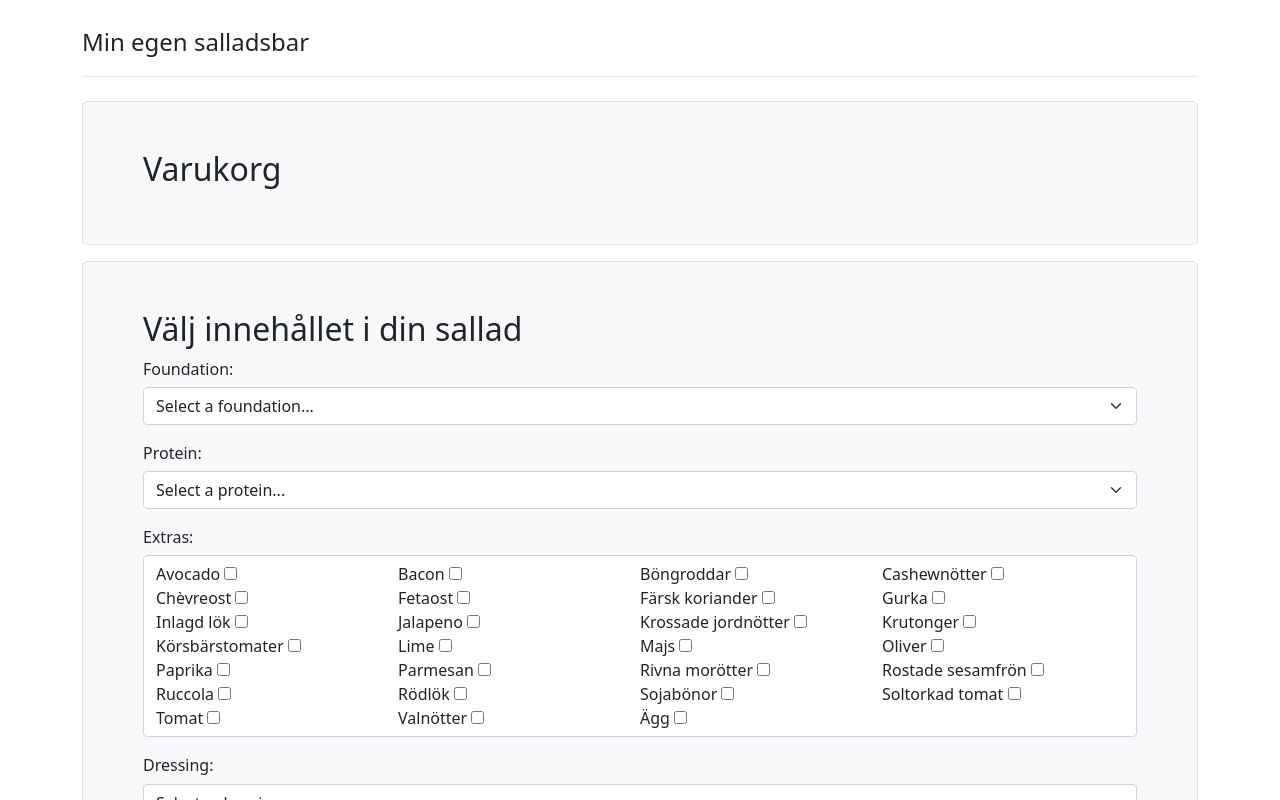
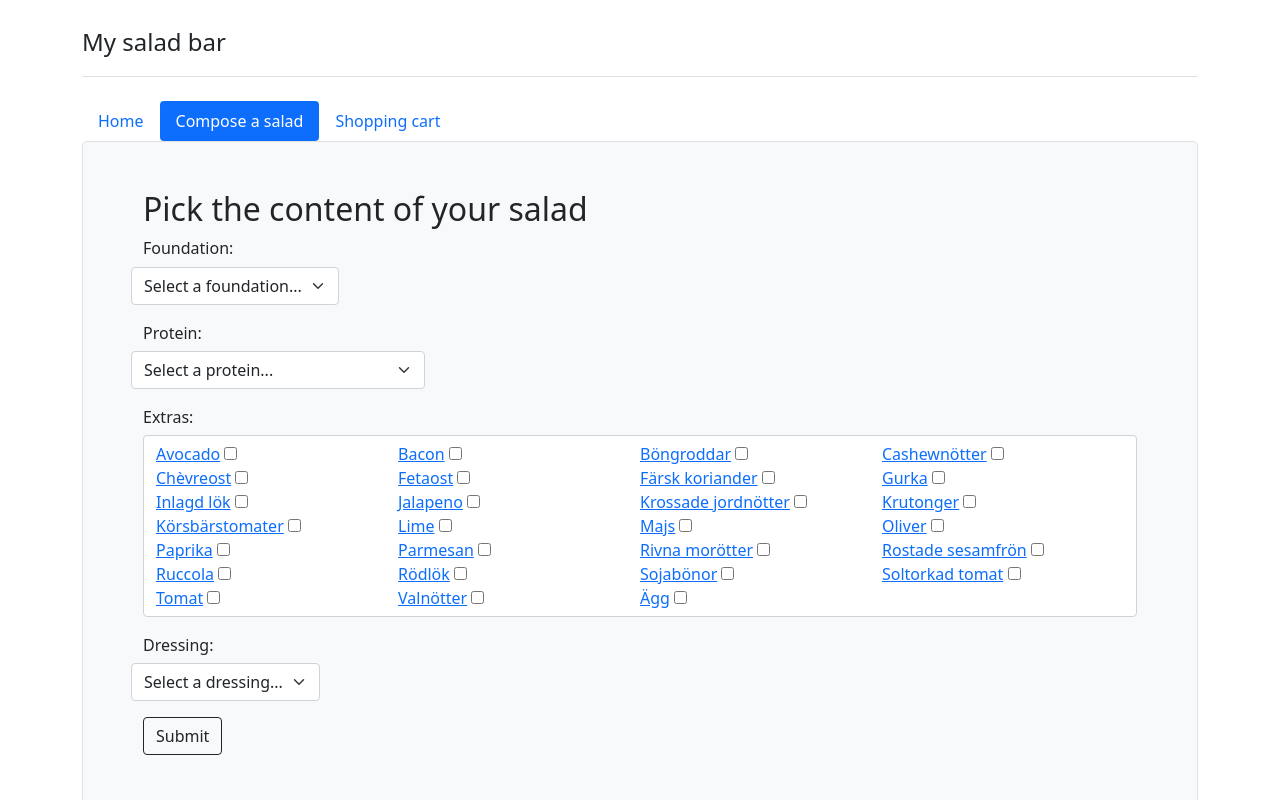
Before and after one commit to jacobsall/EDAF90, a React (Create React App) app in the folder lab2/: page /compose-salad in a window 1280 px wide. Shown: the top 800 px of the page. Built offline with nearby package versions, Linux system fonts and the light colour scheme.

Commit message:
lab3 done

```diff
--- a/lab2/package.json
+++ b/lab2/package.json
@@ -9,6 +9,7 @@
     "bootstrap": "^5.1.3",
     "react": "^17.0.2",
     "react-dom": "^17.0.2",
+    "react-router-dom": "^6.2.1",
     "react-scripts": "5.0.0",
     "web-vitals": "^2.1.4"
   },
--- a/lab2/src/App.js
+++ b/lab2/src/App.js
@@ -1,9 +1,13 @@
 import './App.css';
 import 'bootstrap/dist/css/bootstrap.css';
 import { Component } from 'react';
-import ComposeSalad from './components/ComposeSalad';
+import { Link, Routes, Route, useLocation } from 'react-router-dom';
+
+import ComposeSaladWrapper from './components/ComposeSaladWrapper';
 import ViewOrder from './components/ViewOrder';
 import inventory from './lib/inventory.ES6';
+import ViewIngredient from './components/ViewIngredient';
+import Home from './components/Home';
 
 class App extends Component
 {
@@ -22,27 +26,69 @@ class App extends Component
 
   removeSalad = (salad) => {
     this.setState(state => {
-      return {order: this.state.order.filter(i => i.uuid !== salad.uuid)}
+      return {order: state.order.filter(i => i.uuid !== salad.uuid)}
     });
   }
 
   render() {
     return (
       <div className="container py-4">
-      <header className="pb-3 mb-4 border-bottom">
-        <span className="fs-4">Min egen salladsbar</span>
-      </header>
+        <Header/>
+        <NavBar/>
 
-      <ViewOrder order={this.state.order} handleRemove={this.removeSalad}/>
-      <ComposeSalad inventory={inventory} addSalad={this.addSalad}/>
+        <Routes>
+          <Route path='/' index element={<Home/>}/>
+          <Route path='*' element={<h4>Page not found</h4>}/>
+          <Route path='/view-order' element={<ViewOrder order={this.state.order} handleRemove={this.removeSalad}/>}/>
+          <Route path='/compose-salad' element={<ComposeSaladWrapper inventory={inventory} addSalad={this.addSalad}/>}/>
+          <Route path='/view-ingredient/:name' element={<ViewIngredient inventory={inventory}/>}/>
+        </Routes>
 
-      <footer className="pt-3 mt-4 text-muted border-top">
-        EDAF90 - webprogrammering
-      </footer>
-    </div>
+        <footer className="pt-3 mt-4 text-muted border-top">
+          EDAF90 - webprogramming
+        </footer>
+      </div>
     );
   }
+}
 
+const Header = () => {
+  return (
+    <header className="pb-3 mb-4 border-bottom">
+        <span className="fs-4">My salad bar</span>
+    </header>
+  );
+}
+
+const NavBar = () => {
+  return (
+    <ul className="nav nav-pills">
+      <li className="nav-item">
+        <Link
+          className={`nav-link ${useLocation().pathname === '/' ? "active" : ""}`}
+          to="/"
+        >
+          Home
+        </Link>
+      </li>
+      <li className="nav-item">
+        <Link
+          className={`nav-link ${useLocation().pathname === '/compose-salad' ? "active" : ""}`}
+          to="/compose-salad"
+        >
+          Compose a salad
+        </Link>
+      </li>
+      <li>
+        <Link
+          className={`nav-link ${useLocation().pathname === '/view-order' ? "active" : ""}`}
+          to='/view-order'
+        >
+          Shopping cart
+        </Link>
+      </li>
+    </ul>
+  );
 }
 
 export default App;
--- a/lab2/src/components/ComposeSalad.js
+++ b/lab2/src/components/ComposeSalad.js
@@ -12,10 +12,16 @@ class ComposeSalad extends Component {
       protein: '',
       extras: [],
       dressing: '',
+      formErrors : {
+        submissionFailed: false,
+        extras: false,
+      }
     };
   }
 
   handleChange = (event) => {
+    event.target.parentElement.classList.add("was-validated");
+
     const target = event.target;
     const value = target.value;
     const name = target.name;
@@ -23,10 +29,18 @@ class ComposeSalad extends Component {
     if(target.type === 'checkbox'){
       let list = this.state[name];
       list = target.checked ? list.concat(value) : list.filter(i => i !== value);
-      this.setState({
-        [name]: list
-      }, () => {
-        console.log(this.state)
+
+      let extraError = list.length < 3 || list.length > 9
+
+      this.setState(state => ({
+        [name]: list,
+        formErrors: {
+          ...state.formErrors,
+          extras: extraError
+        }
+      }), () => {
+        console.log(this.state.formErrors.extras + " " + this.state.formErrors.submissionFailed)
+
       });
     }
     else{
@@ -36,10 +50,42 @@ class ComposeSalad extends Component {
         console.log(this.state)
       });
     }
+
   }
 
   handleSubmit = (e) => {
     e.preventDefault();
+    e.target.classList.add("was-validated");
+
+    let extraError = this.state.extras.length < 3 || this.state.extras.length > 9;
+
+    if(extraError){
+      this.setState({
+        formErrors: {
+          submissionFailed: true,
+          extras: extraError
+        }
+      })
+      return
+    }
+
+    if(!e.target.checkValidity()){
+      // this.setState(state => {
+      //   return {
+      //     formErrors: {
+      //     submissionFailed: true,
+      //     extras: state.extras.length < 3 || state.extras.length > 9
+      //     }
+      //   }
+      // })
+      this.setState({
+        formErrors: {
+          submissionFailed: true,
+          extras: extraError
+        }
+      })
+      return
+    }
 
     let salad = new Salad();
     salad.add(this.state.foundation, this.state.inventory[this.state.foundation]);
@@ -54,7 +100,9 @@ class ComposeSalad extends Component {
       protein: '',
       extras: [],
       dressing: ''
-    })
+    });
+
+    this.props.navigate('/view-order');
   }
 
   render() {
@@ -66,13 +114,13 @@ class ComposeSalad extends Component {
     return (
       <div className="container col-12">
         <div className="row h-200 p-5 bg-light border rounded-3">
-          <h2>Välj innehållet i din sallad</h2>
-          <form onSubmit={(e) => this.handleSubmit(e)}>
+          <h2>Pick the content of your salad</h2>
+          <form noValidate onSubmit={(e) => this.handleSubmit(e)}>
               <SaladSelect type='foundation' data={foundation} handleChange={this.handleChange} valueRef={this.state.foundation}/>
               <SaladSelect type='protein' data={protein} handleChange={this.handleChange} valueRef={this.state.protein}/>
-              <SaladCheckbox type='extras' data={extras} handleChange={this.handleChange} valueRefs={this.state.extras}/>
+              <SaladCheckbox type='extras' data={extras} handleChange={this.handleChange} valueRefs={this.state.extras} showError={this.state.formErrors.submissionFailed && this.state.formErrors.extras}/>
               <SaladSelect type='dressing' data={dressing} handleChange={this.handleChange} valueRef={this.state.dressing}/>
-              <input className='btn btn-outline-secondary' type='submit' value='Submit'/>
+              <input className='btn btn-outline-dark' type='submit' value='Submit'/>
           </form>
         </div>
       </div>
--- /dev/null
+++ b/lab2/src/components/ComposeSaladWrapper.js
@@ -0,0 +1,11 @@
+import React from 'react';
+import { useNavigate } from 'react-router-dom';
+import ComposeSalad from './ComposeSalad';
+
+const ComposeSaladWrapper = (props) => {
+  const navigate = useNavigate();
+
+  return <ComposeSalad navigate={navigate} {...props}/>
+}
+
+export default ComposeSaladWrapper;
--- /dev/null
+++ b/lab2/src/components/Home.js
@@ -0,0 +1,13 @@
+import React from 'react';
+
+function Home() {
+  return(
+    <div className='container col-12 mb-3'>
+      <div className='row p-5 h-200 bg-light border rounded-3'>
+        <h2>Sike</h2>
+      </div>
+    </div>
+  );
+}
+
+export default Home;
--- a/lab2/src/components/SaladCheckbox.js
+++ b/lab2/src/components/SaladCheckbox.js
@@ -1,14 +1,15 @@
 import React from 'react';
+import { Link } from 'react-router-dom';
 
 const createCheckbox = (data, type, handleChange, valueRefs) => {
-    return data.map(name =>
-      <label className='col-3' key={name} htmlFor={type+name}>
-        {name} <input id={type+name} value={name} name={type} type='checkbox' onChange={(e) => handleChange(e)} checked={valueRefs.includes(name)}/>
-      </label>
-    );
-  }
+  return data.map(name =>
+    <label className='col-3' key={name} htmlFor={type+name}>
+      <Link to={'/view-ingredient/' + name}>{name}</Link> <input id={type+name} value={name} name={type} type='checkbox' onChange={(e) => handleChange(e)} checked={valueRefs.includes(name)}/>
+    </label>
+  );
+}
 
-export default function SaladCheckbox({data, type, handleChange, valueRefs}) {
+export default function SaladCheckbox({data, type, handleChange, valueRefs, showError}) {
   return (
     <div className='form-group mb-3'>
       <label>
@@ -17,6 +18,9 @@ export default function SaladCheckbox({data, type, handleChange, valueRefs}) {
       <div className='form-control' style={{display: 'block'}}>
         {createCheckbox(data, type, handleChange, valueRefs)}
       </div>
+      {showError && <div className="alert alert-warning" role="alert">
+        Pick between 3-9 extras.
+      </div>}
     </div>
   );
 }
--- a/lab2/src/components/SaladSelect.js
+++ b/lab2/src/components/SaladSelect.js
@@ -1,4 +1,5 @@
 import React from 'react';
+import {Link} from 'react-router-dom'
 
 const createOptions = (data) => {
   return data.map(name => <option key={name} value={name}>{name}</option>);
@@ -10,10 +11,29 @@ function SaladSelect({data, type, handleChange, valueRef}) {
       <label htmlFor={type}>
         <h6 style={{textTransform: 'capitalize'}}>{type}:</h6>
       </label>
-      <select required id={type} name={type} value={valueRef} className='form-select' onChange={(e) => handleChange(e)}>
-        <option value="" disabled >Select a {type}...</option>
-        {createOptions(data)}
-      </select>
+      <div className='row'>
+        <select
+          required
+          className='form-select w-auto'
+          id={type}
+          name={type}
+          value={valueRef}
+          onChange={(e) => handleChange(e)}
+        >
+          <option value="" disabled>Select a {type}...</option>
+          {createOptions(data)}
+        </select>
+        <div className='invalid-feedback'>
+          Please pick a {type}
+        </div>
+        {valueRef !== '' &&
+          <Link className="col-2 bg-blue" to={'/view-ingredient/' + valueRef}>
+            <button className='btn btn-light btn-outline-secondary'>
+              View info
+            </button>
+          </Link>
+        }
+      </div>
     </div>
   );
 }
--- /dev/null
+++ b/lab2/src/components/ViewIngredient.js
@@ -0,0 +1,20 @@
+import React from 'react';
+import { useParams } from 'react-router-dom';
+
+function ViewIngredient(props) {
+  let params = useParams();
+  const ingredient = props.inventory[params.name];
+
+  return (
+    <div className="container col-12">
+      <div className="row h-200 p-5 bg-light border rounded-3">
+        <h1>{params.name}</h1>
+        {Object.keys(ingredient).map(prop =>
+          <div key={prop}> {prop + " : " + ingredient[prop]} </div>
+        )}
+      </div>
+    </div>
+  );
+}
+
+export default ViewIngredient;
--- a/lab2/src/components/ViewOrder.js
+++ b/lab2/src/components/ViewOrder.js
@@ -37,7 +37,7 @@ function ViewOrder({order, handleRemove}) {
   return (
     <div className='container col-12 mb-3'>
       <div className='row p-5 h-200 bg-light border rounded-3'>
-        <h2>Varukorg</h2>
+        <h2>Shopping cart</h2>
         <ul className='list-group'>
           {createOrderList(order, handleRemove)}
         </ul>
--- a/lab2/src/index.js
+++ b/lab2/src/index.js
@@ -2,10 +2,13 @@ import React from 'react';
 import ReactDOM from 'react-dom';
 import './index.css';
 import App from './App';
+import { BrowserRouter } from 'react-router-dom';
 
 ReactDOM.render(
   <React.StrictMode>
-    <App />
+    <BrowserRouter>
+      <App/>
+    </BrowserRouter>
   </React.StrictMode>,
   document.getElementById('root')
 );
```
Also changed, not shown: 1 other file (tests, documents, lock files or other folders).
